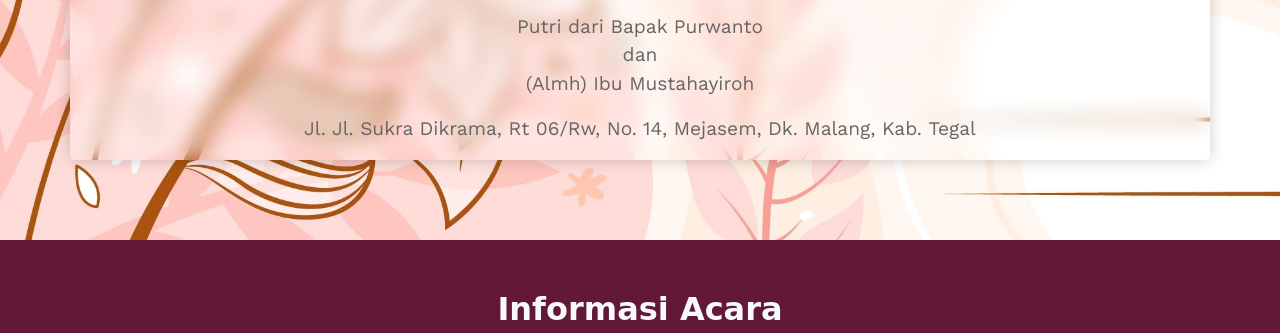
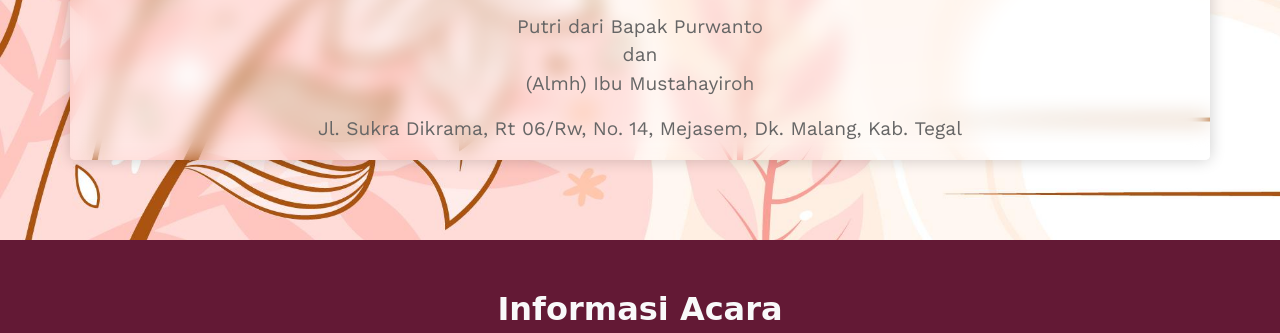
Before and after one commit to samsudin47/wedding, a plain HTML site: page index.html in a window 1280 px wide. Shown: the part 1865-2198 px from the top of the page. Drawn offline with nearby package versions, Linux system fonts and the light colour scheme; a web font is replaced by a local one.

Commit message:
first commit

```diff
--- a/index.html
+++ b/index.html
@@ -87,7 +87,7 @@
                   Putri dari Bapak Purwanto <br />
                   dan <br />(Almh) Ibu Mustahayiroh
                 </p>
-                <p>Jl. Jl. Sukra Dikrama, Rt 06/Rw, No. 14, Mejasem, Dk. Malang, Kab. Tegal</p>
+                <p>Jl. Sukra Dikrama, Rt 06/Rw, No. 14, Mejasem, Dk. Malang, Kab. Tegal</p>
               </div>
             </div>
           </div>
```
